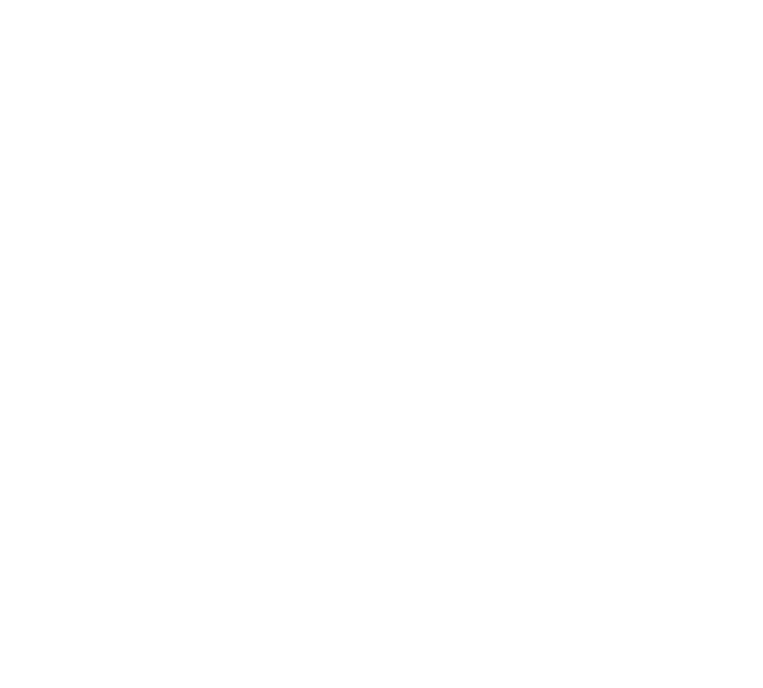
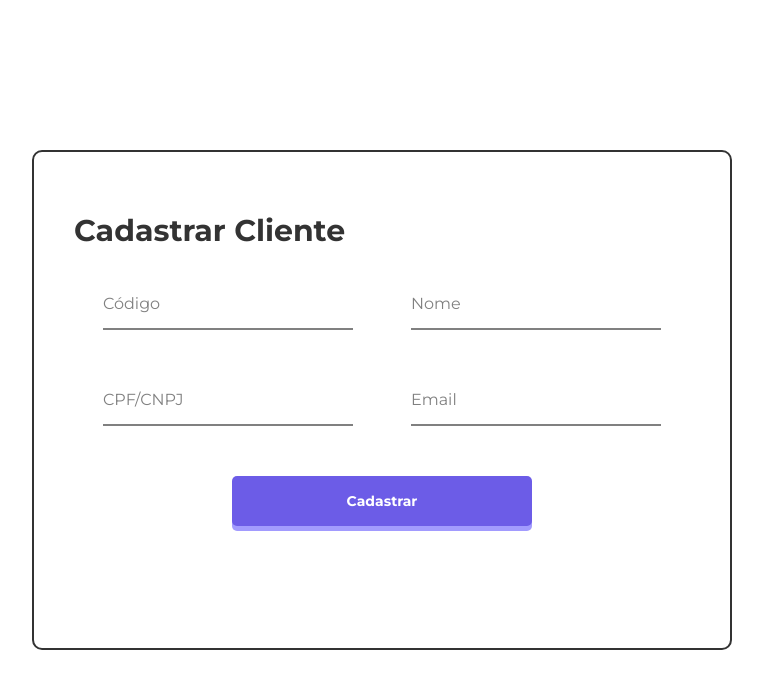
Before and after one commit to MikaelAugustoDev/desafio, a React (Vite) app: page /cadastrodeclientes in a window 1280 px wide. Before the commit this address had no page. Shown: the top 688 px of the page, without its empty margins (258-1021 px from the left). Built offline with nearby package versions, Linux system fonts and the light colour scheme.

Commit message:
Criando a pagina de cadastro de clientes

```diff
--- /dev/null
+++ b/src/pages/CadastroDeClientes/index.tsx
@@ -0,0 +1,166 @@
+import { styled } from "styled-components";
+import { Input } from "../../components/input";
+import { ChangeEvent, useState } from "react";
+
+const Main = styled.main`
+    width: 100%;
+    min-height: 100vh;
+    display: flex;
+    align-items: center;
+    justify-content: center;
+
+    @media (max-width: 425px) {
+        padding: 30px;
+    }
+`;
+
+const Formulario = styled.div`
+    width: 700px;
+    height: 500px;
+    border: 2px solid #333;
+    border-radius: 10px;
+    display: flex;
+    flex-direction: column;
+    padding: 60px 40px;
+    gap: 15px;
+
+    @media (max-width: 425px) {
+        width: 400px;
+        height: 600px;
+    }
+
+    @media (max-width: 375px) {
+        width: 320px;
+        height: 600px;
+    }
+
+    @media (max-width: 320px) {
+        width: 300px;
+        height: 650px;
+        padding: 60px 20px;
+    }
+`;
+
+const TitleFormulario = styled.h1`
+  font-size: 30px;
+  color: #333;
+
+  @media (max-width: 375px) {
+        font-size: 26px;
+    }
+`;
+
+const Form = styled.form`
+    width: 100%;
+    display: flex;
+    flex-direction: column;
+    align-items: center;
+`;
+
+const DivInputs = styled.div`
+    display: flex;
+    width: 100%;
+
+    @media (max-width: 425px) {
+        flex-direction: column;
+    }
+`;
+
+const ButtonCadastrar = styled.button`
+    width: 300px;
+    height: 50px;
+    border: none;
+    outline: none;
+    background-color: #6c5ce7;
+    padding: 10px 20px;
+    font-size: 14px;
+    font-weight: 700;
+    color: #fff;
+    border-radius: 5px;
+    margin-top: 20px;
+    transition: all ease 0.1s;
+    box-shadow: 0px 5px 0px 0px #a29bfe;
+
+    &:hover {
+        cursor: pointer;
+    }
+
+    &:active {
+        transform: translateY(5px);
+        box-shadow: 0px 0px 0px 0px #a29bfe;
+    }
+
+
+    @media (max-width: 425px) {
+        width: 250px;
+    }
+`;
+
+const CadastroDeClientes = () => {
+
+  const [codigo, setCodigo] = useState("");
+  const [nome, setNome] = useState("");
+  const [cpfCnpj, setCpfCnpj] = useState("");
+  const [email, setEmail] = useState("");
+
+  const handleCodigoChange = (e: ChangeEvent<HTMLInputElement>) => {
+    setCodigo(e.target.value);
+  };
+
+  const handleNomeChange = (e: ChangeEvent<HTMLInputElement>) => {
+    setNome(e.target.value);
+  };
+
+  const handleCpfCnpjChange = (e: ChangeEvent<HTMLInputElement>) => {
+    setCpfCnpj(e.target.value);
+  };
+
+  const handleEmailChange = (e: ChangeEvent<HTMLInputElement>) => {
+    setEmail(e.target.value);
+  };
+
+  const handleCadastrar = () => {
+
+    localStorage.setItem("codigo", codigo);
+    localStorage.setItem("nome", nome);
+    localStorage.setItem("cpfCnpj", cpfCnpj);
+    localStorage.setItem("email", email);
+  };
+
+  return (
+    <Main>
+      <Formulario>
+        <TitleFormulario>Cadastrar Cliente</TitleFormulario>
+        <Form>
+          <DivInputs>
+            <Input
+              name="Código"
+              type="text"
+              onChange={handleCodigoChange}
+            />
+            <Input
+              name="Nome"
+              type="text"
+              onChange={handleNomeChange}
+            />
+          </DivInputs>
+          <DivInputs>
+            <Input
+              name="CPF/CNPJ"
+              type="text"
+              onChange={handleCpfCnpjChange}
+            />
+            <Input
+              name="Email"
+              type="text"
+              onChange={handleEmailChange}
+            />
+          </DivInputs>
+          <ButtonCadastrar onClick={handleCadastrar}>Cadastrar</ButtonCadastrar>
+        </Form>
+      </Formulario>
+    </Main>
+  );
+};
+
+export { CadastroDeClientes };
--- a/src/pages/routes.tsx
+++ b/src/pages/routes.tsx
@@ -1,6 +1,7 @@
 import {BrowserRouter, Routes, Route} from "react-router-dom";
 import { FormularioLogin } from "./FormularioLogin";
 import { Home } from "./Home";
+import { CadastroDeClientes } from "./CadastroDeClientes";
 
 const AppRouter = () => {
   return (
@@ -8,6 +9,7 @@
       <Routes>
         <Route path="/" element={ <FormularioLogin /> } />
         <Route path="/home" element={ <Home /> }/>
+        <Route path="/cadastrodeclientes" element={ <CadastroDeClientes /> }/>
       </Routes>
     </BrowserRouter>
   );
```
